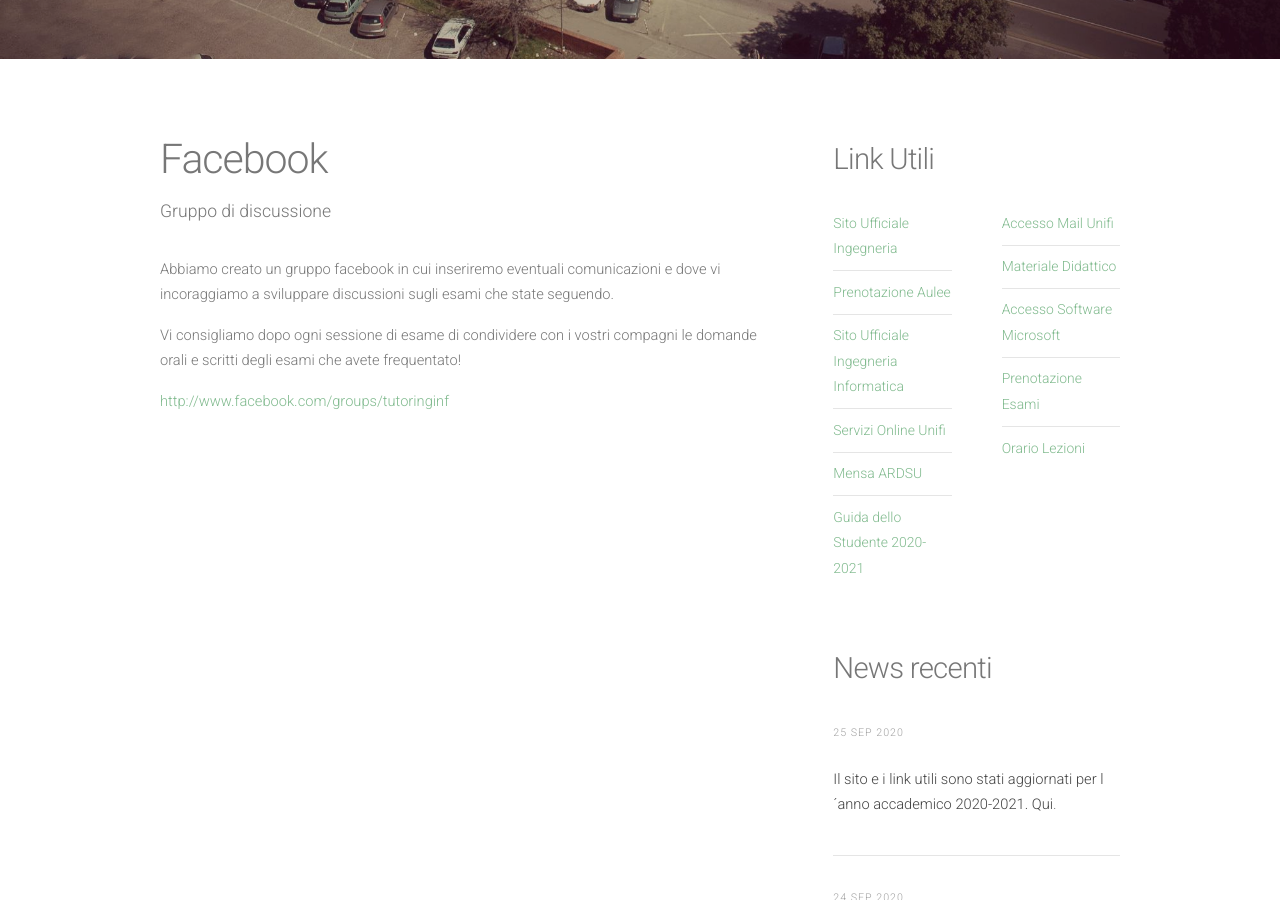
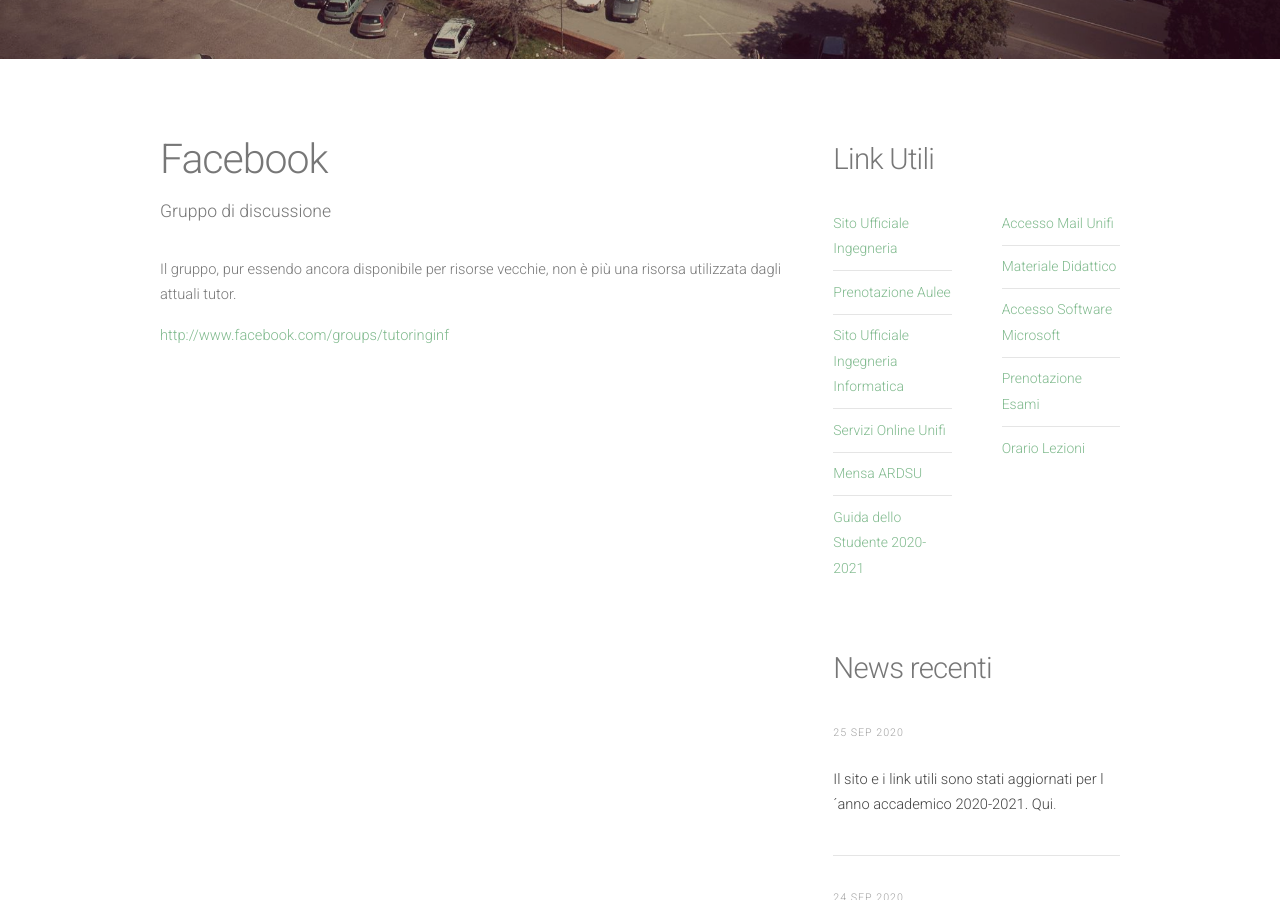
Before and after one commit to tutor-ing-inf-unifi/tutor-ing-inf-unifi.github.io, a Jekyll site: the page built from facebook.html, in a window 1280 px wide and 900 px high, scrolled down 319 px. Built offline with Jekyll 4.4.1, drawn with Linux system fonts in a browser that asks for light colours; nearby versions of some CDN libraries.

Commit message:
Update facebook.html

```diff
--- a/facebook.html
+++ b/facebook.html
@@ -15,11 +15,7 @@
 							<span class="byline">Gruppo di discussione</span>
 						</header>
 
-						<p>Abbiamo creato un gruppo facebook in cui inseriremo eventuali comunicazioni e dove vi incoraggiamo a
-						sviluppare discussioni sugli esami che state seguendo.</p>
-
-						<p> Vi consigliamo dopo ogni sessione di esame di condividere con i vostri compagni le domande orali e scritti degli esami
-						che avete frequentato!<p>
+						<p>Il gruppo, pur essendo ancora disponibile per risorse vecchie, non è più una risorsa utilizzata dagli attuali tutor.</p>
 						<a href="http://www.facebook.com/groups/tutoringinf"> http://www.facebook.com/groups/tutoringinf </a>
 					</section>
 				</div>
```
